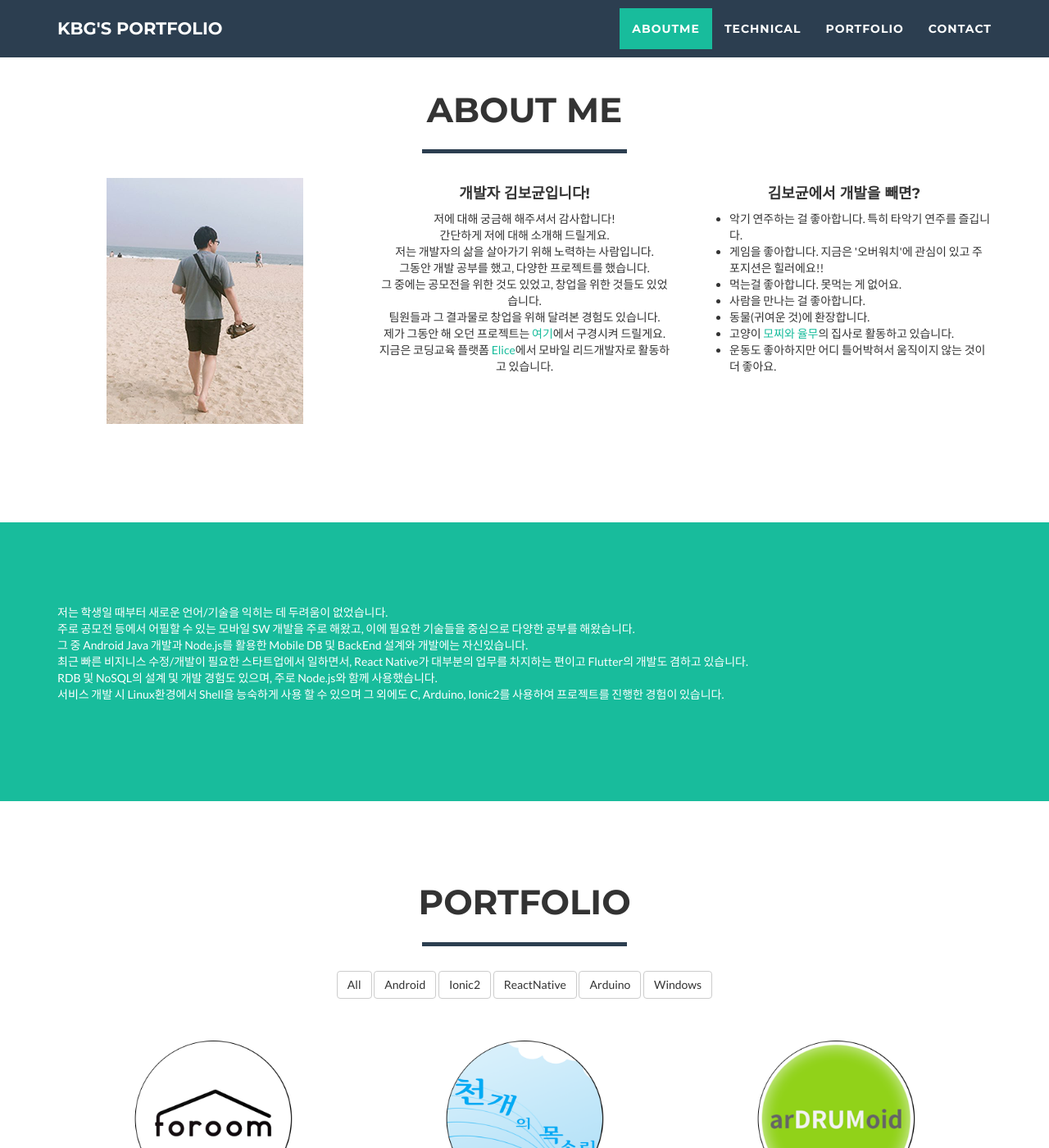
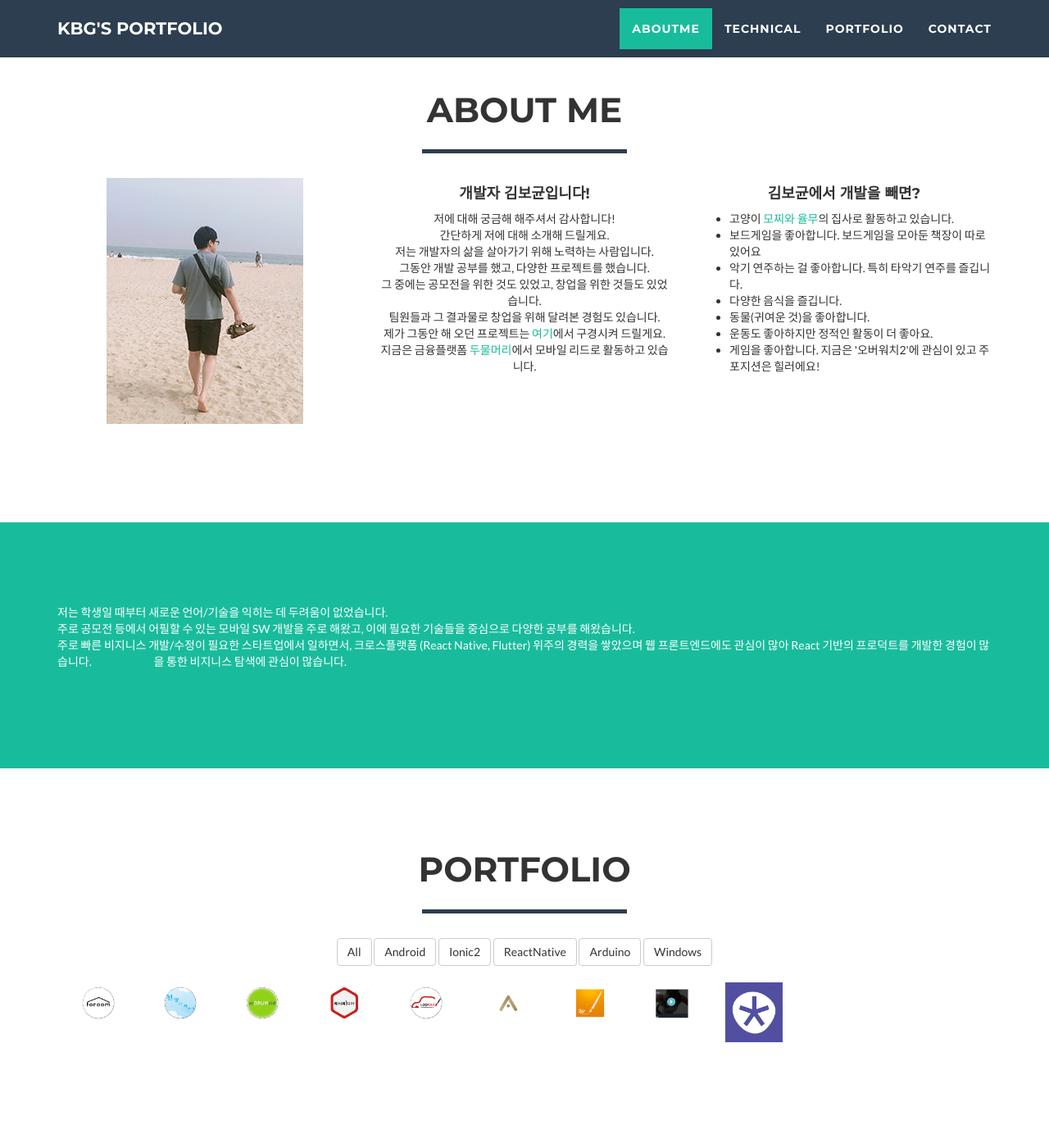
Before and after one commit to k4771kim/k4771kim.github.io, a Jekyll site: the page portfolio.html, which Jekyll copies as it is, in a window 1280 px wide and 1400 px high, scrolled down 677 px. Shown: the whole window at 82% size. Built offline with Jekyll 4.4.1, drawn with Linux system fonts in a browser that asks for light colours; nearby versions of some CDN libraries.

Commit message:
update styles

```diff
--- a/portfolio.html
+++ b/portfolio.html
@@ -103,19 +103,19 @@
                         그 중에는 공모전을 위한 것도 있었고, 창업을 위한 것들도 있었습니다.<br>
                         팀원들과 그 결과물로 창업을 위해 달려본 경험도 있습니다.<br>
                         제가 그동안 해 오던 프로젝트는 <a href="#portfolio">여기</a>에서 구경시켜 드릴게요.<br>
-                        지금은 코딩교육 플랫폼 <a href="https://www.elice.io">Elice</a>에서 모바일 리드개발자로 활동하고 있습니다.
+                        지금은 금융플랫폼 <a href="https://doomoolmori.com">두물머리</a>에서 모바일 리드로 활동하고 있습니다.
                         <br><br>
                     </div>
                     <div class="col-sm-4">
                         <h4 class="text-center">김보균에서 개발을 빼면?</h4>
                         <ul>
+                            <li>고양이 <a href="https://www.instagram.com/mozzi_yulmu/">모찌와 율무</a>의 집사로 활동하고 있습니다.</li>
+                            <li>보드게임을 좋아합니다. 보드게임을 모아둔 책장이 따로 있어요</li>
                             <li>악기 연주하는 걸 좋아합니다. 특히 타악기 연주를 즐깁니다.</li>
-                            <li>게임을 좋아합니다. 지금은 '오버워치'에 관심이 있고 주 포지션은 힐러에요!!</li>
-                            <li>먹는걸 좋아합니다. 못먹는 게 없어요.</li>
-                            <li>사람을 만나는 걸 좋아합니다.</li>
-                            <li>동물(귀여운 것)에 환장합니다.</li>
-                            <li>고양이 <a href="https://www.instagram.com/mozzi_yulmu/">모찌와 율무</a>의 집사로 활동하고 있습니다.</li>
-                            <li>운동도 좋아하지만 어디 틀어박혀서 움직이지 않는 것이 더 좋아요.</li>
+                            <li>다양한 음식을 즐깁니다.</li>
+                            <li>동물(귀여운 것)을 좋아합니다.</li>
+                            <li>운동도 좋아하지만 정적인 활동이 더 좋아요.</li>
+                            <li>게임을 좋아합니다. 지금은 '오버워치2'에 관심이 있고 주 포지션은 힐러에요!</li>
                         </ul>
                     </div>
                 </div>
@@ -136,11 +136,9 @@
                     <div class="col-lg-12">
                         저는 학생일 때부터 새로운 언어/기술을 익히는 데 두려움이 없었습니다.<br>
                         주로 공모전 등에서 어필할 수 있는 모바일 SW 개발을 주로 해왔고, 이에 필요한 기술들을 중심으로 다양한 공부를 해왔습니다.<br>
-                        그 중 Android Java 개발과 Node.js를 활용한 Mobile DB 및 BackEnd 설계와 개발에는 자신있습니다.<br>
-                        최근 빠른 비지니스 수정/개발이 필요한 스타트업에서 일하면서, React Native가 대부분의 업무를 차지하는 편이고 Flutter의 개발도 겸하고 있습니다.<br>
-                        RDB 및 NoSQL의 설계 및 개발 경험도 있으며, 주로 Node.js와 함께 사용했습니다. <br>서비스 개발 시 Linux환경에서 Shell을 능숙하게 사용 할 수
-                        있으며
-                        그 외에도 C, Arduino, Ionic2를 사용하여 프로젝트를 진행한 경험이 있습니다.
+                        주로 빠른 비지니스 개발/수정이 필요한 스타트업에서 일하면서, 크로스플랫폼 (React Native, Flutter) 위주의 경력을 쌓았으며
+                        웹 프론트엔드에도 관심이 많아 React 기반의 프로덕트를 개발한 경험이 많습니다.
+                        <a href="https://brunch.co.kr/@linecard/313">Pretotyping</a>을 통한 비지니스 탐색에 관심이 많습니다.
                         <br><br>
                     </div>
                     <!-- <div class="col-lg-12">
```
Also changed, not shown: css/freelancer.min.css.
